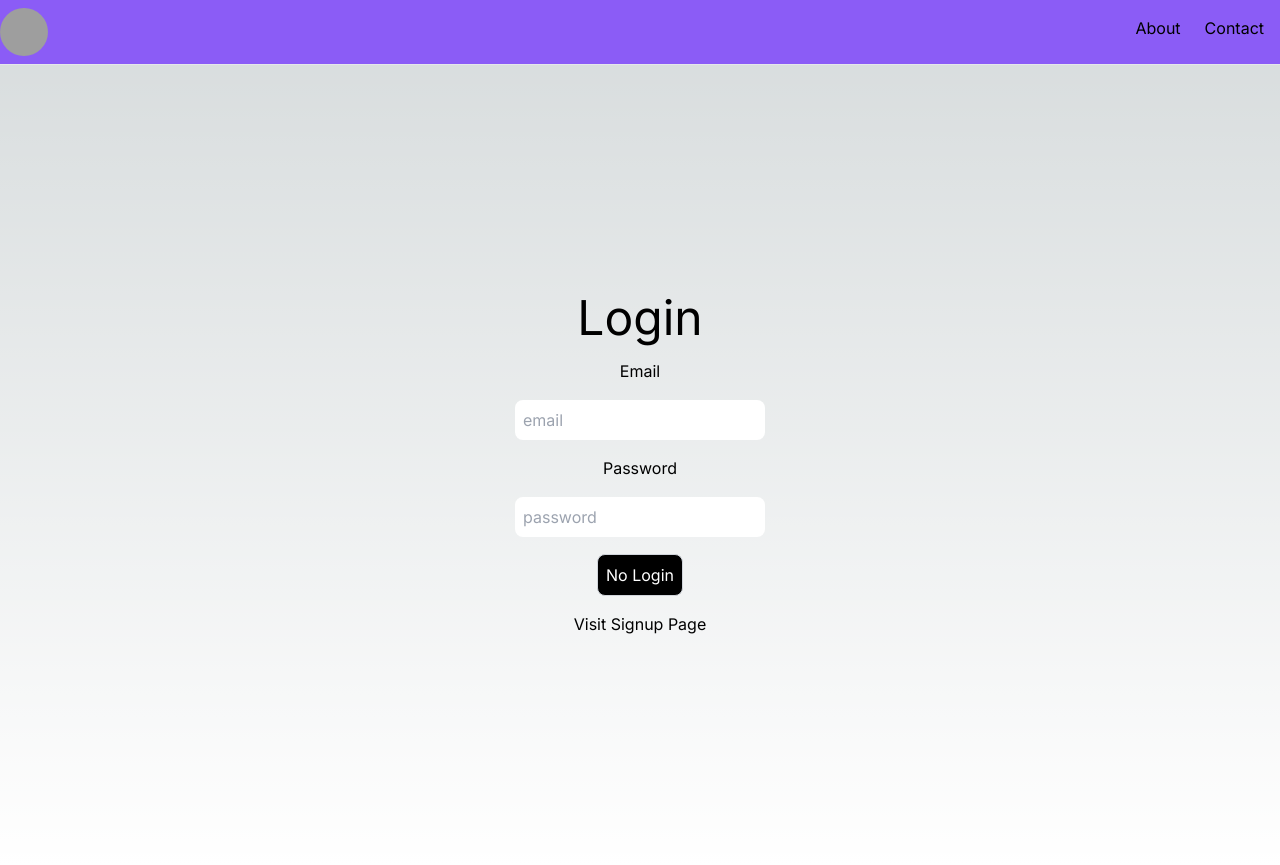
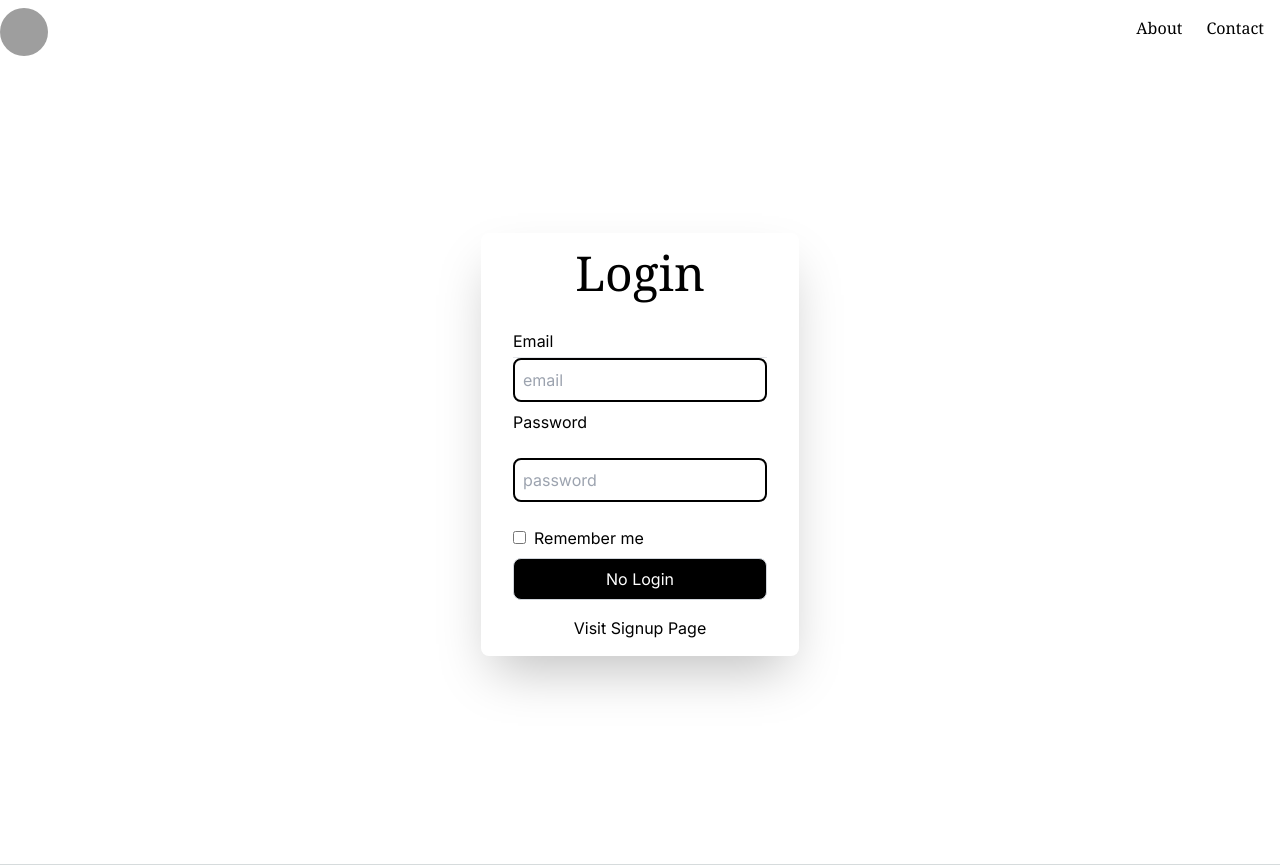
Before and after one commit to ankush-web-eng/Next-js-Project, a Next.js app: page /login in a window 1280 px wide. Built offline with nearby package versions, Linux system fonts and the light colour scheme; grey boxes are pictures that could not be loaded.

Commit message:
UI/UX improvements

```diff
--- a/src/app/login/page.jsx
+++ b/src/app/login/page.jsx
@@ -1,39 +1,38 @@
-"use client"
-import React,{useEffect} from 'react'
-import Link from 'next/link'
-import  axios  from 'axios'
-import { useRouter } from 'next/navigation'
-import toast from 'react-hot-toast'
-import Header from '@/components/navbar'
+"use client";
+import React, { useEffect } from "react";
+import Link from "next/link";
+import axios from "axios";
+import { useRouter } from "next/navigation";
+import toast from "react-hot-toast";
+import Header from "@/components/navbar";
 
-export default function LoginPage(){
-    const router  = useRouter()
+export default function LoginPage() {
+  const router = useRouter();
   const [user, setUser] = React.useState({
     email: "",
     password: "",
-    })
+  });
   const [buttonDisabled, setButtonDisabled] = React.useState(false);
-    const [loading, setLoading] = React.useState(false)
+  const [loading, setLoading] = React.useState(false);
+  const [remember, setRemember] = React.useState(false);
 
-    const onLogin =  async() =>{
+  const onLogin = async () => {
     try {
-            const response = await axios.post("/api/users/login", user)
-            console.log("Login Successful",response.data)
-            router.push("/profile")
-            toast.success("Login Successful!")
+      setLoading(true);
+      const response = await axios.post("/api/users/login", user);
+      console.log("Login Successful", response.data);
+      router.push("/profile");
+      toast.success("Login Successful!");
     } catch (error) {
-            console.log("Login Failed!!")
-            toast.error("Login Failed")
-        } finally{
-            setLoading(false)
+      console.log("Login Failed!!");
+      toast.error("Login Failed");
+    } finally {
+      setLoading(false);
     }
-    }
+  };
 
   useEffect(() => {
-        if (
-          user.email.length > 5 &&
-          user.password.length > 7
-        ) {
+    if (user.email.length > 5 && user.password.length > 7) {
       setButtonDisabled(false);
     } else {
       setButtonDisabled(true);
@@ -43,36 +42,59 @@ export default function LoginPage(){
   return (
     <>
       <Header />
-        <div className='h-screen flex-col flex justify-center items-center '>
-            <h1 className='text-5xl'>
-            {loading?"processing" : "Login"}
+      <div className="h-screen flex-col flex justify-center items-center bg-white text-black ">
+        <div className="flex-col flex justify-center rounded-lg py-4 px-8 shadow-2xl mb-10">
+          <div className="flex items-center justify-center">
+            <h1 className="text-5xl font-serif">
+              {loading ? "Logging in..." : "Login"}
             </h1>
-            <hr/>
-            <label className='py-4'>Email</label>
-            <hr/>
+          </div>
+          <br />
+          <label className="pt-2 pb-1">Email</label>
+          <hr />
           <input
-                id='email'
-                type='email'
+            id="email"
+            type="email"
             value={user.email}
-                className='py-2 text-black px-2 rounded-lg'
-                placeholder='email'
-                onChange={(e)=>setUser({...user, email:e.target.value})}
+            className="py-2 text-black px-2 rounded-lg border-2 border-black"
+            placeholder="email"
+            onChange={(e) => setUser({ ...user, email: e.target.value })}
           />
-            <label className='py-4'>Password</label>
-            <hr/>
+          <label className="pt-2 pb-0">Password</label>
+          <br />
           <input
-                id='password'
-                type='password'
+            id="password"
+            type="password"
             value={user.password}
-                className='py-2 text-black px-2 rounded-lg'
-                placeholder='password'
-                onChange={(e)=>setUser({...user, password:e.target.value})}
+            className="py-2 text-black px-2 rounded-lg border-2 border-black"
+            placeholder="password"
+            onChange={(e) => setUser({ ...user, password: e.target.value })}
           />
-            <hr/>
-            <button onClick={onLogin} className='bg-black border border-gray-300 mb-4 my-4 px-2 py-2 rounded-lg text-white
-             hover:bg-white active:bg-red-500 hover:text-black' >{buttonDisabled?"No Login":"Login"}</button>
-            <Link href="/signup" >Visit Signup Page</Link>
+          <br />
+          <div>
+            <input
+              type="checkbox"
+              defaultChecked={remember}
+              onChange={(prev) => !prev}
+              id="remember"
+              className="cursor-pointer"
+            />
+            <labelc className="px-2" htmlFor="remember">
+              Remember me
+            </labelc>
+          </div>
+          <button
+            onClick={onLogin}
+            className="bg-black border border-gray-300 mb-4 my-2 px-2 py-2 rounded-lg text-white
+             hover:bg-gray-300 active:bg-green-500 hover:text-black"
+          >
+            {buttonDisabled ? "No Login" : "Login"}
+          </button>
+          <Link className="flex items-center justify-center" href="/signup">
+            Visit Signup Page
+          </Link>
+        </div>
       </div>
     </>
-    )
+  );
 }
--- a/src/app/profile/page.jsx
+++ b/src/app/profile/page.jsx
@@ -5,6 +5,7 @@ import toast from "react-hot-toast";
 import { useRouter } from "next/navigation";
 import React from "react";
 import Link from "next/link";
+import ProfileNav from "@/components/profileNav";
 
 export default function ProfilePage() {
   const router = useRouter();
@@ -29,18 +30,17 @@ export default function ProfilePage() {
   };
 
   return (
-    <div className="h-screen flex flex-col items-center justify-center ">
+    <>
+      <ProfileNav />
+      <div className="h-screen flex flex-col items-center justify-center text-black bg-white">
         <h1 className="text-6xl flex justify-center">Profile</h1>
-      <p className="text-2xl flex justify-center">{data === "nothing" ? "No Data" :
+        <p className="text-2xl flex justify-center">
+          {data === "nothing" ? (
+            "No Data"
+          ) : (
             <Link href={`/profile/${data}`}>{data}</Link>
-      }</p>
-      <button
-        onClick={logout}
-        className="bg-black border border-gray-300 mb-4 my-4 px-2 py-2 rounded-lg text-white
-            hover:bg-white active:bg-red-500 hover:text-black"
-      >
-        Logout
-      </button>
+          )}
+        </p>
         <button
           onClick={dataFromUser}
           className="bg-black border border-gray-300 mb-4 my-4 px-2 py-2 rounded-lg text-white
@@ -49,5 +49,6 @@ export default function ProfilePage() {
           Show Me
         </button>
       </div>
+    </>
   );
 }
--- a/src/app/signup/page.jsx
+++ b/src/app/signup/page.jsx
@@ -4,6 +4,7 @@ import Link from "next/link";
 import  axios  from "axios";
 import { useRouter } from "next/navigation";
 import toast from 'react-hot-toast'
+import Header from "@/components/navbar";
 
 
 export default function SignUpPage() {
@@ -48,47 +49,51 @@ export default function SignUpPage() {
   }, [user]);
 
   return (
-    <div className="h-screen flex-col flex justify-center items-center ">
-      <h1 className="text-5xl">{loading?"Processing" : "Signup"}</h1>
-      <hr />
-      <label className="py-4">Username</label>
-      <hr />
+    <>
+    <Header />
+    <div className="h-screen flex-col flex justify-center items-center bg-white text-black scroll-smooth">
+    <div className="flex-col flex justify-center shadow-2xl py-2 px-12 rounded-lg">
+      <h1 className="text-5xl flex justify-center items-center font-serif">{loading?"Processing" : "Signup"}</h1>
+      <br />
+      <label className="pb-1 pt-3">Username</label>
+      {/* <br /> */}
       <input
         id="username"
         type="text"
         value={user.username}
-        className="py-2 text-black px-2 rounded-lg"
+        className="py-2 text-black px-2 rounded-lg border-black border-2 "
         placeholder="Username"
         onChange={(e) => setUser({ ...user, username: e.target.value })}
       />
-      <label className="py-4">Email</label>
-      <hr />
+      <label className="pb-1 pt-3">Email</label>
+      {/* <br /> */}
       <input
         id="email"
         type="email"
         value={user.email}
-        className="py-2 text-black px-2 rounded-lg"
+        className="py-2 text-black px-2 rounded-lg border-black border-2"
         placeholder="email"
         onChange={(e) => setUser({ ...user, email: e.target.value })}
       />
-      <label className="py-4">Password</label>
-      <hr />
+      <label className="pb-1 pt-3">Password</label>
+      {/* <br /> */}
       <input
         id="password"
         type="password"
         value={user.password}
-        className="py-2 text-black px-2 rounded-lg"
+        className="py-2 text-black px-2 rounded-lg border-black border-2"
         placeholder="password"
         onChange={(e) => setUser({ ...user, password: e.target.value })}
       />
-      <hr />
+      <br />
       <button
         onClick={onSignup}
-        className="bg-black border border-gray-300 mb-4 my-4 px-2 py-2 rounded-lg text-white hover:bg-white active:bg-green-500 hover:text-black"
+        className="bg-black border border-gray-300 mb-4 my-4 px-2 py-2 rounded-lg text-white hover:bg-gray-300 active:bg-green-500 hover:text-black"
       >
         {buttonDisabled?"No signup":"signup"}
       </button>
-      <Link href="/login">Visit Login Page</Link>
-    </div>
+      <Link className="flex justify-center items-center" href="/login">Visit Login Page</Link>
+    </div></div>
+    </>
   );
 }
--- a/src/components/navbar.jsx
+++ b/src/components/navbar.jsx
@@ -5,22 +5,22 @@ export default function Header() {
 
   return (
     <>
-      <nav className="bg-violet-500 flex justify-between h-16">
+      <nav className="bg-white flex justify-between h-16">
         <img
           className="h-12 w-12 rounded-full my-2"
-          src="https://encrypted-tbn0.gstatic.com/images?q=tbn:ANd9GcRotUMC3Rd-rdwJeBYxNiCG6e8RvB_Hq2706A&usqp=CAU"
+          src= "https://encrypted-tbn0.gstatic.com/images?q=tbn:ANd9GcRotUMC3Rd-rdwJeBYxNiCG6e8RvB_Hq2706A&usqp=CAU"
           alt=""
         />
         <ul className="flex justify-end space-x-6 ltr:px-3 my-4 mr-4">
-          <li>
+          <li className="text-black font-serif">
             About
           </li>
-          <li>
+          <li className="text-black font-serif">
             Contact
           </li>
         </ul>
       </nav>
-      <hr />
+
     </>
   );
 }
--- /dev/null
+++ b/src/components/profileNav.jsx
@@ -0,0 +1,46 @@
+"use client"
+import React from "react";
+import toast from "react-hot-toast";
+import { useRouter } from "next/navigation";
+import axios from "axios";
+
+export default function ProfileNav() {
+
+    const router  = useRouter()
+
+    const logout = async () => {
+        try {
+          const response = await axios.get("/api/users/logout");
+          console.log(response.data);
+          toast.success("Logout Successful!!");
+          router.push("/login");
+        } catch (error) {
+          console.log(error.message);
+          toast.error(error.message);
+        }
+      };
+
+  return (
+    <>
+      <nav className="bg-white flex justify-between h-16">
+        <img
+          className="h-12 w-12 rounded-full my-2"
+          src= "https://encrypted-tbn0.gstatic.com/images?q=tbn:ANd9GcRotUMC3Rd-rdwJeBYxNiCG6e8RvB_Hq2706A&usqp=CAU"
+          alt=""
+        />
+        <ul className="flex justify-end space-x-6 ltr:px-3 my-4 mr-4">
+          <li className="text-black font-serif">
+            About
+          </li>
+          <li className="text-black font-serif">
+            Contact
+          </li>
+          <li className="text-black font-serif">
+            <button className="active:text-red-500" onClick={logout}>Logout</button>
+          </li>
+        </ul>
+      </nav>
+
+    </>
+  );
+}
```
Also changed, not shown: public/Ankush_1mb.jpg (added), 1 other file (tests, documents, lock files or other folders). Lines whose indentation alone changed are shown as unchanged.
